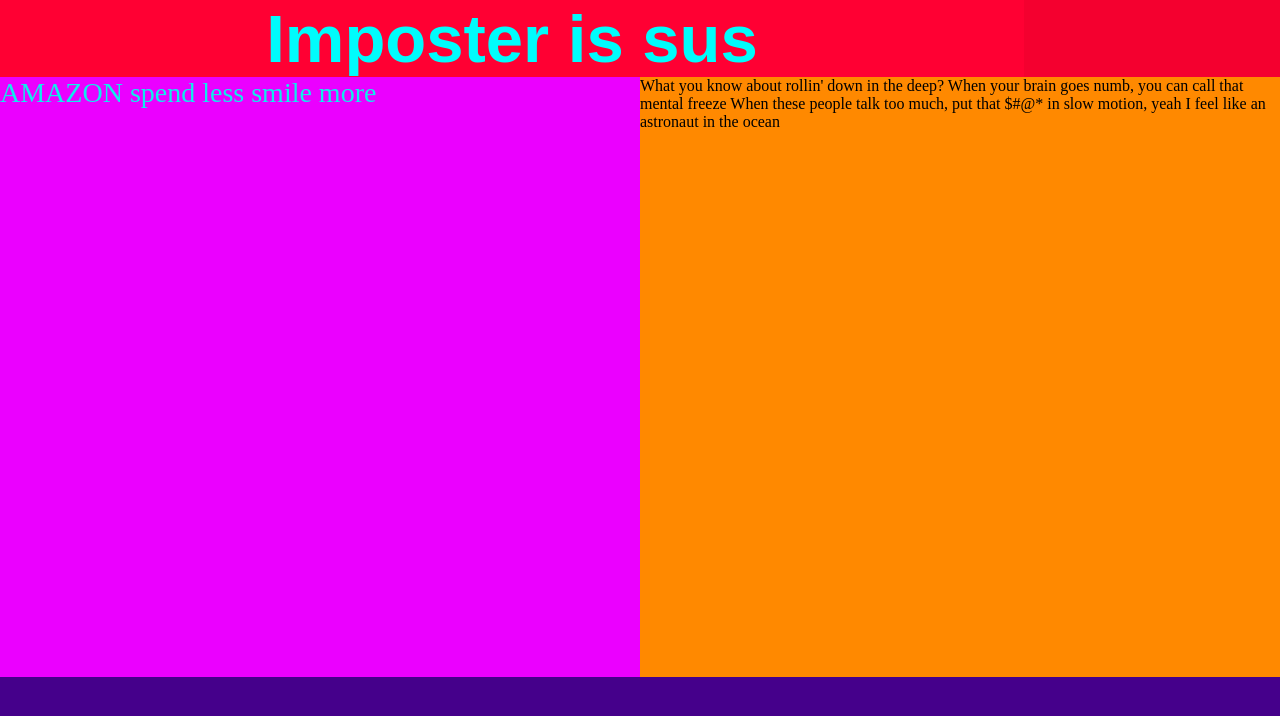
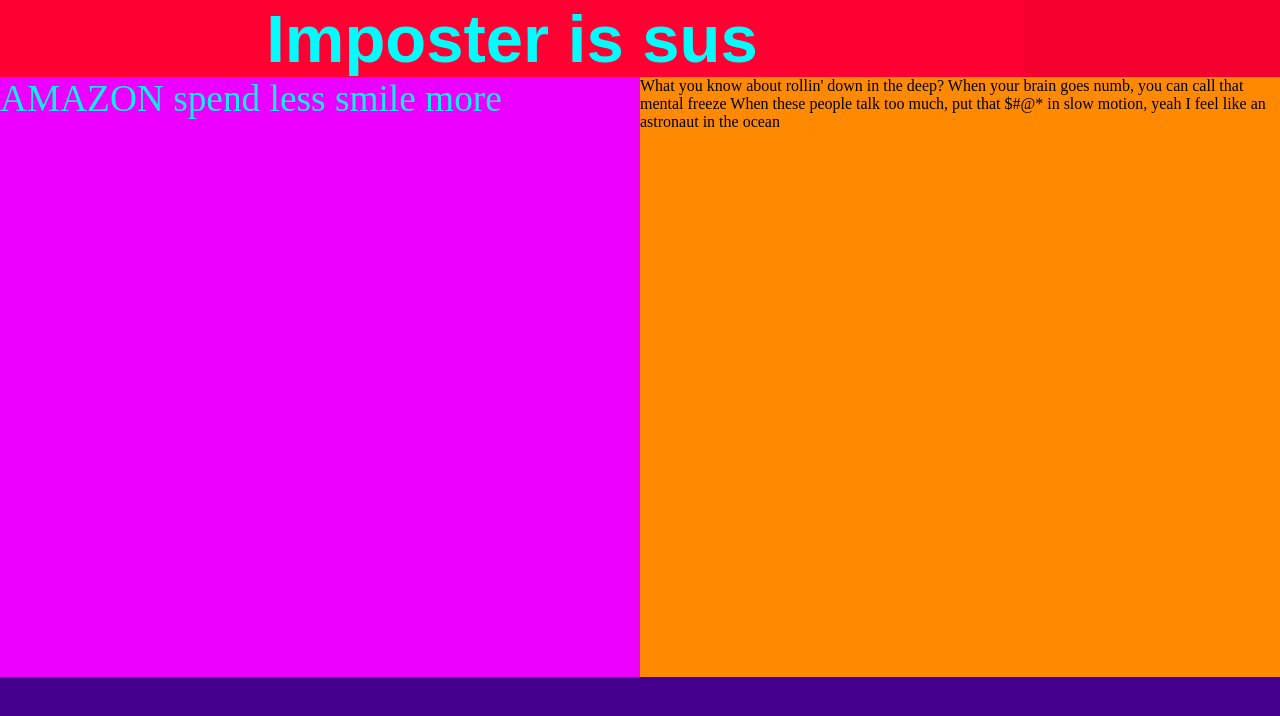
Before and after one commit to landen147/CSS-Webstie, a plain HTML site: page index.html in a window 1280 px wide. Drawn offline with Linux system fonts and the light colour scheme.

Commit message:
i made a change and then deleted it

```diff
--- a/style.css
+++ b/style.css
@@ -18,7 +18,7 @@ a:hover {
 }
 a {
     text-decoration: none;
-    font-size: 28;
+    font-size: 28pt;
 }
 
 div.header{
```
Also changed, not shown: index.html (+1 -0 lines).
